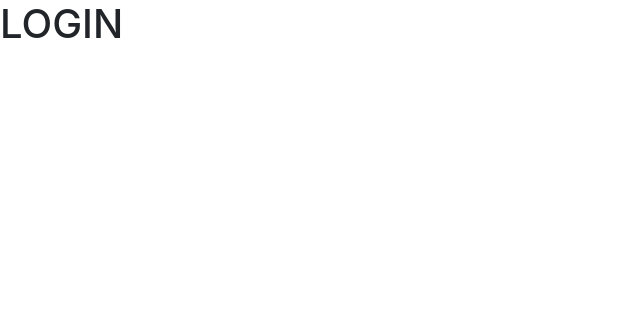
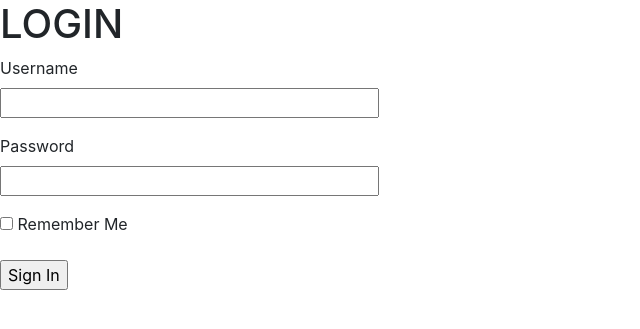
Before and after one commit to HackCameroon/Surplus, a Flask app: page /login in a window 1280 px wide. Shown: the top 329 px of the page, without its empty margins (0-640 px from the left). Run offline with Flask 2, Linux system fonts and the light colour scheme; some libraries are stand-ins or nearby versions.

Commit message:
add form html

```diff
--- a/app/__init__.py
+++ b/app/__init__.py
@@ -1,5 +1,4 @@
-from flask import Flask;
-
+from flask import Flask
 
 app = Flask(__name__)
 app.run(debug=True)
--- a/app/routes.py
+++ b/app/routes.py
@@ -1,6 +1,8 @@
-from flask import render_template
+from flask import render_template, flash, redirect, url_for
 from app import app
 from app.forms import LoginForm
+
+app.config['SECRET_KEY'] = 'you-will-never-guess'
 
 @app.route('/')
 @app.route('/index')
@@ -9,7 +11,11 @@ def index():
 	user = {"username": "Sally"}
 	return render_template('index.html', title="Home", user=user)
 
-@app.route('/login')
+@app.route('/login', methods=['GET','POST'])
 def login():
 	form = LoginForm()
+	if form.validate_on_submit():
+		flash('Login requested for user {}, remember_me={}'.format(
+			form.username.data, form.remember_me.data))
+		return redirect('/index')
 	return render_template('login.html', title='Sign In',form=form)
--- a/app/templates/login.html
+++ b/app/templates/login.html
@@ -10,4 +10,17 @@
     <body>
         <h1>LOGIN</h1>
     </body>
+        <form action="" method="post" novalidate>
+            {{ form.hidden_tag() }}
+        <p>
+            {{form.username.label}}<br>
+            {{form.username(size=32)}}
+        </p>
+        <p>
+            {{form.password.label}}<br>
+            {{form.password(size=32)}}
+        </p>
+        <p>{{form.remember_me()}} {{form.remember_me.label}}</p>
+        <p>{{form.submit()}}</p>
+        </form>
 </html>
```
